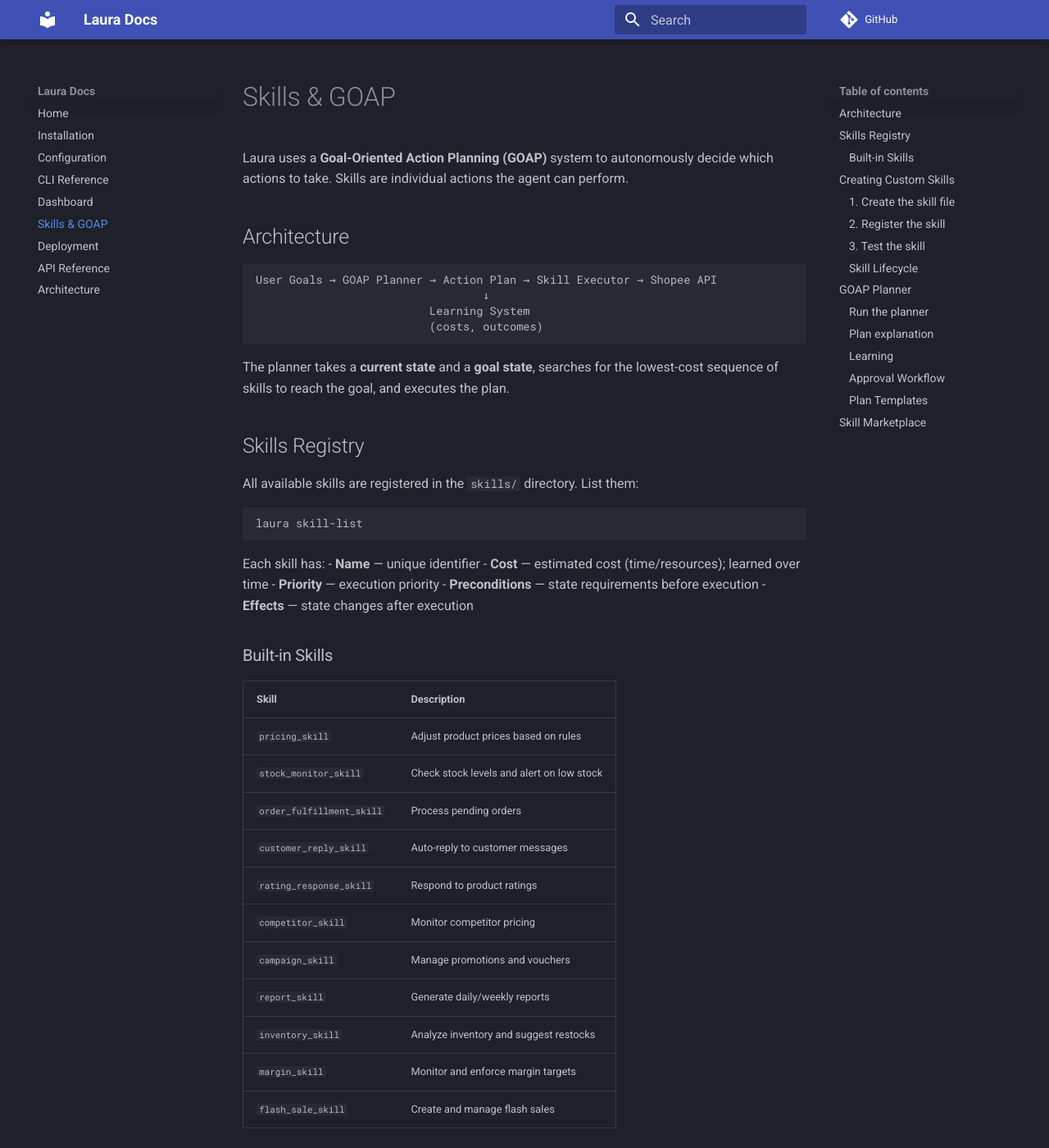
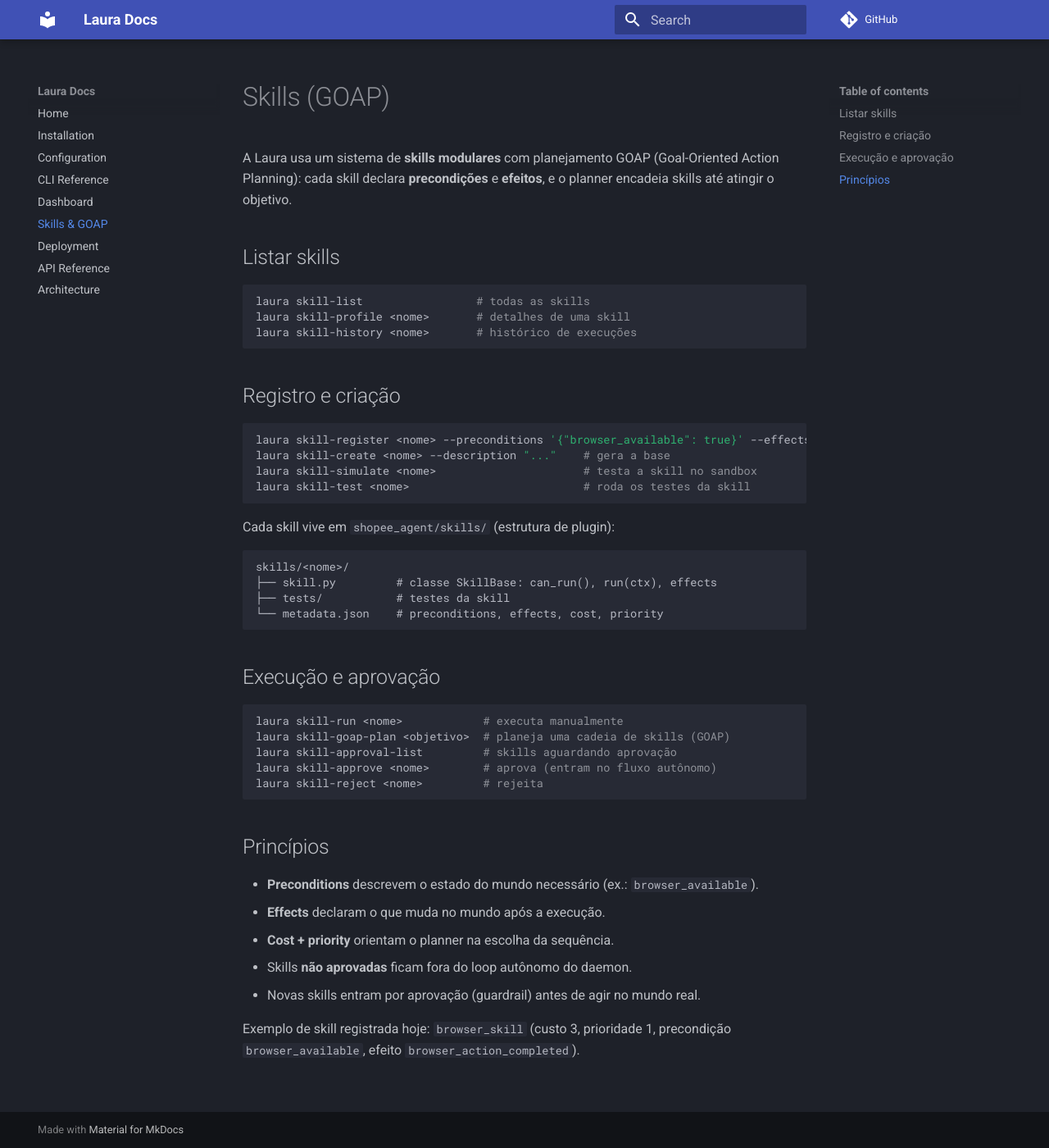
Before and after one commit to Meketref007/Laura, an MkDocs documentation site: the page built from docs/skills.md, in a window 1280 px wide and 1400 px high. Shown: the whole window at 82% size. Built offline with MkDocs 1.6.1 and Material for MkDocs 9.7.7, drawn with Linux system fonts in a browser that asks for light colours; comment, search, counter and statistics services are not loaded; some of the changed text lies outside the part shown.

````diff
--- a/docs/skills.md
+++ b/docs/skills.md
@@ -1,160 +1,52 @@
-# Skills & GOAP
+# Skills (GOAP)
 
-Laura uses a **Goal-Oriented Action Planning (GOAP)** system to autonomously decide which actions to take. Skills are individual actions the agent can perform.
+A Laura usa um sistema de **skills modulares** com planejamento GOAP (Goal-Oriented
+Action Planning): cada skill declara **precondições** e **efeitos**, e o planner
+encadeia skills até atingir o objetivo.
 
-## Architecture
+## Listar skills
+
+```bash
+laura skill-list                 # todas as skills
+laura skill-profile <nome>       # detalhes de uma skill
+laura skill-history <nome>       # histórico de execuções
+```
+
+## Registro e criação
+
+```bash
+laura skill-register <nome> --preconditions '{"browser_available": true}' --effects '{"browser_action_completed": true}' --cost 3 --priority 1
+laura skill-create <nome> --description "..."    # gera a base
+laura skill-simulate <nome>                      # testa a skill no sandbox
+laura skill-test <nome>                          # roda os testes da skill
+```
+
+Cada skill vive em `shopee_agent/skills/` (estrutura de plugin):
 
 ```
-User Goals → GOAP Planner → Action Plan → Skill Executor → Shopee API
-                                  ↓
-                          Learning System
-                          (costs, outcomes)
+skills/<nome>/
+├── skill.py         # classe SkillBase: can_run(), run(ctx), effects
+├── tests/           # testes da skill
+└── metadata.json    # preconditions, effects, cost, priority
 ```
 
-The planner takes a **current state** and a **goal state**, searches for the lowest-cost sequence of skills to reach the goal, and executes the plan.
-
-## Skills Registry
-
-All available skills are registered in the `skills/` directory. List them:
+## Execução e aprovação
 
 ```bash
-laura skill-list
+laura skill-run <nome>            # executa manualmente
+laura skill-goap-plan <objetivo>  # planeja uma cadeia de skills (GOAP)
+laura skill-approval-list         # skills aguardando aprovação
+laura skill-approve <nome>        # aprova (entram no fluxo autônomo)
+laura skill-reject <nome>         # rejeita
 ```
 
-Each skill has:
-- **Name** — unique identifier
-- **Cost** — estimated cost (time/resources); learned over time
-- **Priority** — execution priority
-- **Preconditions** — state requirements before execution
-- **Effects** — state changes after execution
+## Princípios
 
-### Built-in Skills
+- **Preconditions** descrevem o estado do mundo necessário (ex.: `browser_available`).
+- **Effects** declaram o que muda no mundo após a execução.
+- **Cost + priority** orientam o planner na escolha da sequência.
+- Skills **não aprovadas** ficam fora do loop autônomo do daemon.
+- Novas skills entram por aprovação (guardrail) antes de agir no mundo real.
 
-| Skill                    | Description                               |
-|--------------------------|-------------------------------------------|
-| `pricing_skill`          | Adjust product prices based on rules      |
-| `stock_monitor_skill`    | Check stock levels and alert on low stock |
-| `order_fulfillment_skill`| Process pending orders                    |
-| `customer_reply_skill`   | Auto-reply to customer messages           |
-| `rating_response_skill`  | Respond to product ratings                |
-| `competitor_skill`       | Monitor competitor pricing                |
-| `campaign_skill`         | Manage promotions and vouchers            |
-| `report_skill`           | Generate daily/weekly reports             |
-| `inventory_skill`        | Analyze inventory and suggest restocks    |
-| `margin_skill`           | Monitor and enforce margin targets        |
-| `flash_sale_skill`       | Create and manage flash sales             |
-
-## Creating Custom Skills
-
-### 1. Create the skill file
-
-Create `shopee_agent/skills/my_skill.py`:
-
-```python
-from shopee_agent.skills.base import BaseSkill
-
-
-class MyCustomSkill(BaseSkill):
-    name = "my_custom_skill"
-    cost = 5.0
-    priority = 50
-    preconditions = {"has_data": True}
-    effects = {"analyzed": True}
-
-    async def execute(self, context: dict) -> dict:
-        # Your skill logic here
-        result = {"status": "ok", "message": "Analysis complete"}
-        return result
-```
-
-### 2. Register the skill
-
-```bash
-laura skill-register MyCustomSkill --module shopee_agent.skills.my_skill
-```
-
-Or use the scaffold command:
-
-```bash
-laura skill-create my_custom_skill
-```
-
-### 3. Test the skill
-
-```bash
-laura skill-test my_custom_skill
-laura skill-run my_custom_skill
-```
-
-### Skill Lifecycle
-
-1. **Registration** — skill class is loaded by the registry
-2. **Validation** — preconditions are checked before execution
-3. **Execution** — `execute()` is called with context
-4. **Learning** — outcomes are recorded; costs are adjusted
-5. **Approval** (optional) — actions pending human approval
-
-## GOAP Planner
-
-The planner finds the optimal sequence of skills to achieve a goal.
-
-### Run the planner
-
-```bash
-laura skill-goap-plan \
-  --current-state '{"stock_checked":false,"margin_protected":false}' \
-  --goal-state '{"stock_checked":true,"margin_protected":true}' \
-  --max-depth 6
-```
-
-### Plan explanation
-
-```bash
-laura skill-goap-explain --plan-id <id>
-```
-
-Outputs a natural-language explanation of the plan.
-
-### Learning
-
-The GOAP system learns from execution outcomes:
-- Successful skills have their costs decreased
-- Failed skills have their costs increased
-- New preconditions/effects are discovered
-
-View learning state:
-
-```bash
-laura skill-history --learning
-laura learning-stats
-```
-
-### Approval Workflow
-
-For sensitive actions (pricing changes, campaign spends), skills can require approval:
-
-```bash
-laura skill-approval-list    # View pending approvals
-laura skill-approve <id>     # Approve
-laura skill-reject <id>      # Reject
-```
-
-### Plan Templates
-
-Plans can be saved as templates for recurring workflows:
-
-```bash
-laura plan-template list
-laura plan-template save --name "morning_routine"
-laura plan-template apply --name "morning_routine"
-```
-
-## Skill Marketplace
-
-Laura supports a community skill marketplace where users can share skills:
-
-```bash
-laura skill-market browse
-laura skill-market install <skill_name>
-laura skill-market publish <skill_name>
-```
+Exemplo de skill registrada hoje: `browser_skill` (custo 3, prioridade 1,
+precondição `browser_available`, efeito `browser_action_completed`).
````
Also changed, not shown: README.md (+6 -2 lines), 12 other files.
